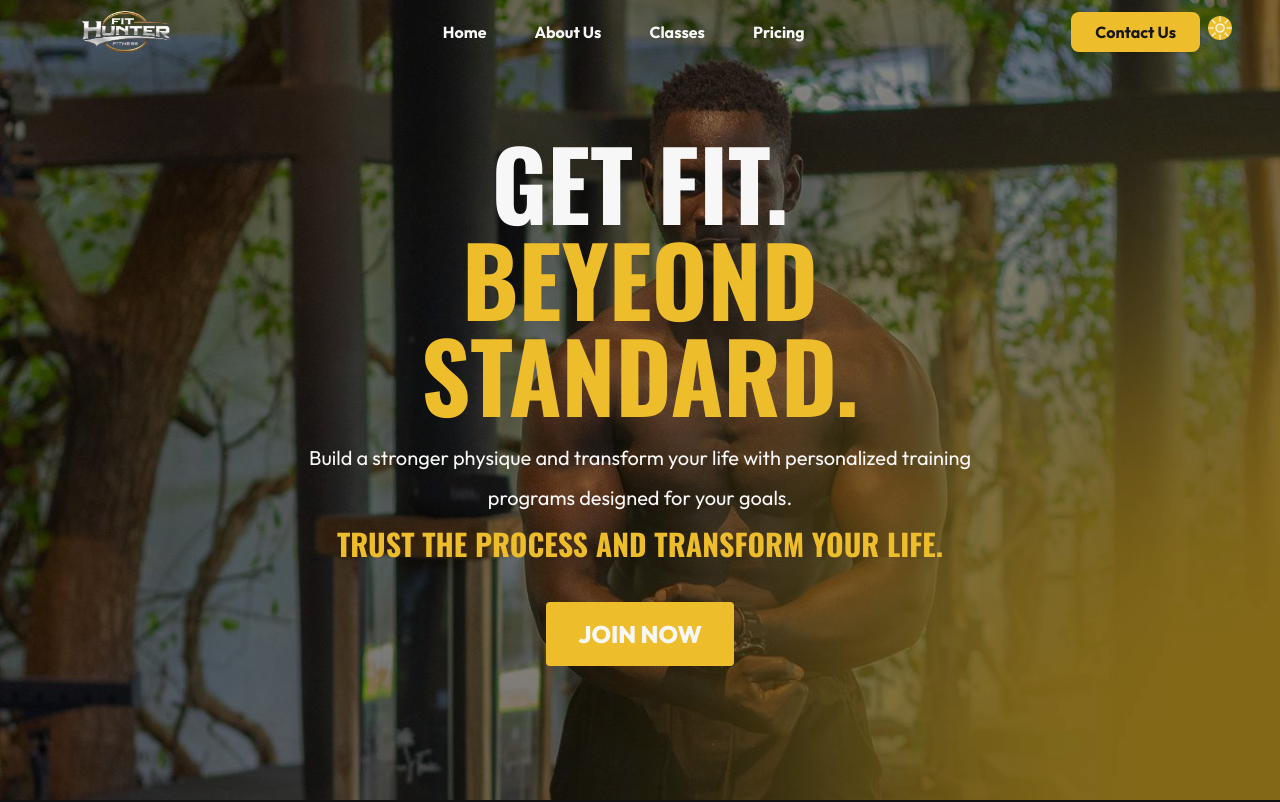
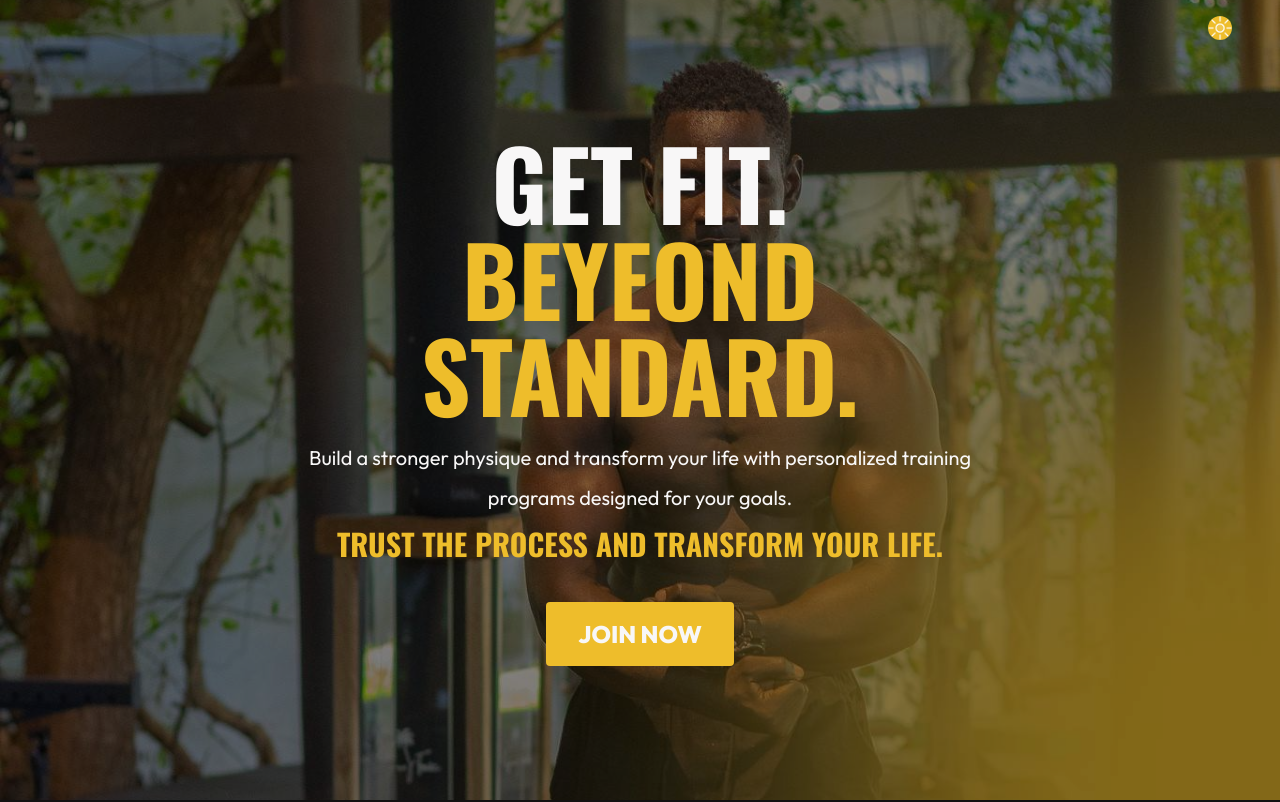
Before and after one commit to samziro/the-hunter, a React (Vite) app: page / in a window 1280 px wide. Shown: the top 802 px of the page. Built offline with nearby package versions, Linux system fonts and the light colour scheme.

Commit message:
first commit

```diff
--- a/src/App.jsx
+++ b/src/App.jsx
@@ -1,5 +1,5 @@
 import Footer from "./components/footer/Footer";
-import Navbar from "./components/navbar/Navbar";
+// import Navbar from "./components/navbar/Navbar";
 import Hero from "./components/hero/Hero";
 import About from "./components/about/About";
 import Classes from "./components/classes/Classes";
@@ -54,7 +54,7 @@ const App = () => {
         />
       }
 
-      <Navbar />
+      {/* <Navbar /> */}
       <Hero />
       <Title Title1={"Transform Your Body,"} Title2={"Beyond standard"} subTitle={"TRAINER BIO"} />
       <About />
```
